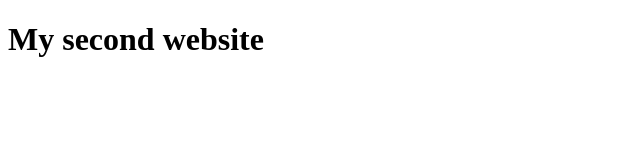
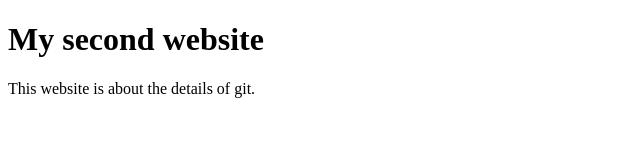
Before and after one commit to mabbasim/my-second-website, a plain HTML site: page index.html in a window 1280 px wide. Shown: the whole page, without its empty margins (0-640 px from the left). Drawn offline with Linux system fonts and the light colour scheme.

Commit message:
added a paragraph

```diff
--- a/index.html
+++ b/index.html
@@ -7,7 +7,7 @@
 </head>
 <body>
     <h1>My second website</h1>
-
+    <p>This website is about the details of git.</p>
 
 </body>
 </html>
```
